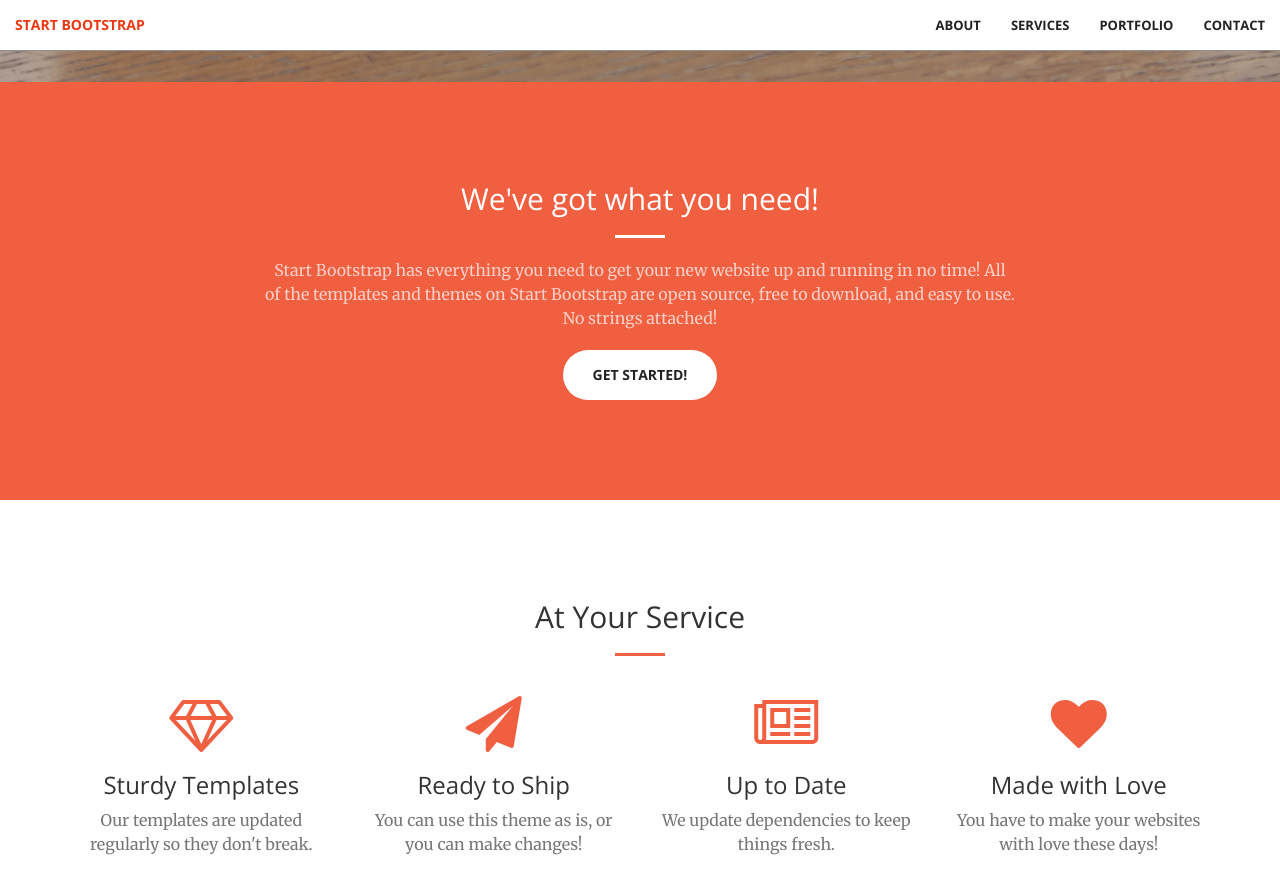
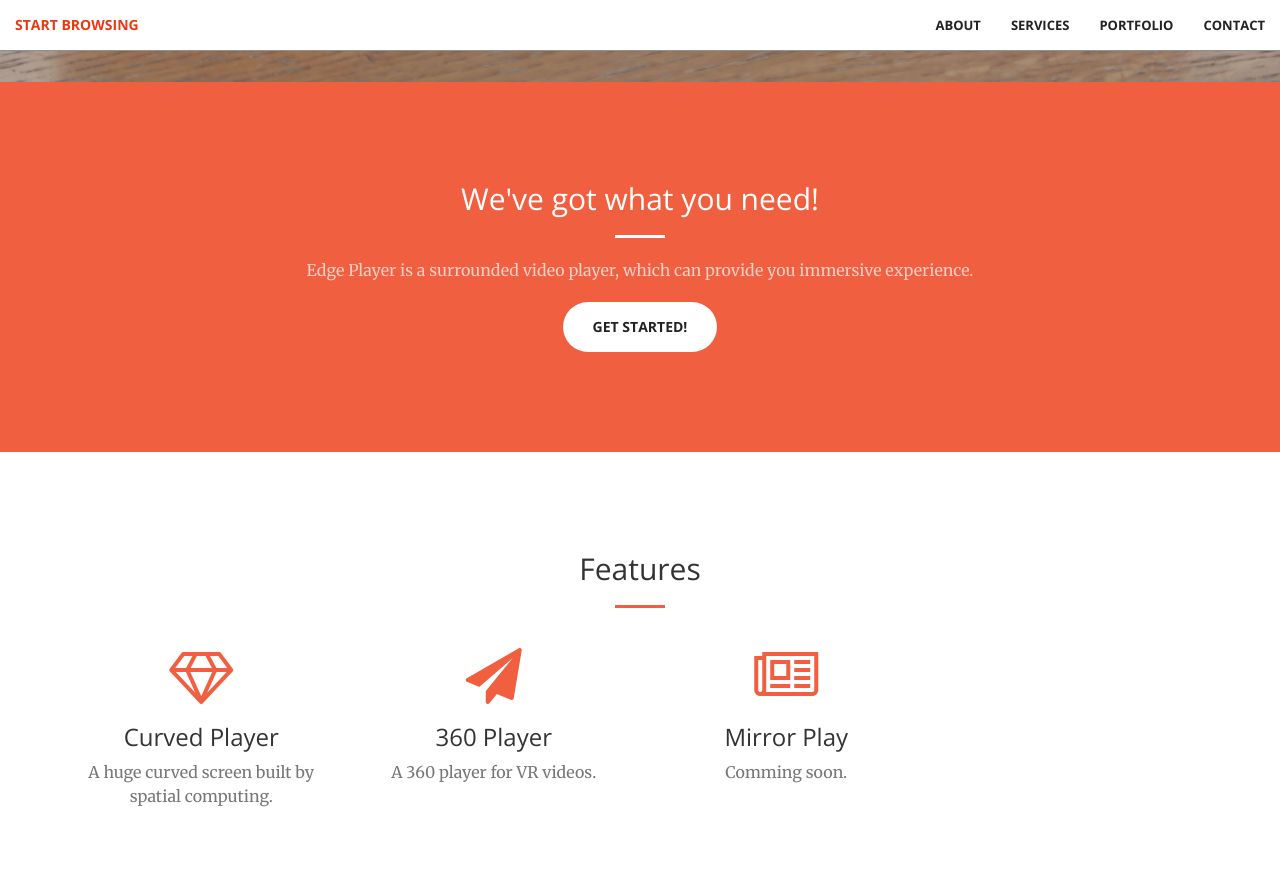
Before and after one commit to AlphaBlackTan/AlphaBlackTan.github.io, a Jekyll site: the page built from index.html, in a window 1280 px wide and 900 px high, scrolled down 818 px. Shown: the top 894 px of the window. Built offline with Jekyll 4.4.1, drawn with Linux system fonts in a browser that asks for light colours; some of the changed text lies outside the part shown.

Commit message:
Change desc

```diff
--- a/_includes/call-to-action.html
+++ b/_includes/call-to-action.html
@@ -4,7 +4,7 @@
             <div class="col-lg-8 col-lg-offset-2 text-center">
                 <h2 class="section-heading">We've got what you need!</h2>
                 <hr class="light">
-                <p class="text-faded">Start Bootstrap has everything you need to get your new website up and running in no time! All of the templates and themes on Start Bootstrap are open source, free to download, and easy to use. No strings attached!</p>
+                <p class="text-faded">Edge Player is a surrounded video player, which can provide you immersive experience.</p>
                 <a href="#" class="btn btn-default btn-xl">Get Started!</a>
             </div>
         </div>
--- a/_includes/header.html
+++ b/_includes/header.html
@@ -3,7 +3,7 @@
         <div class="header-content-inner">
             <h1>Edge Play</h1>
             <hr>
-            <p>Surrounded video playback</p>
+            <p>Surrounded video player</p>
             <a href="#about" class="btn btn-primary btn-xl page-scroll">Find Out More</a>
         </div>
     </div>
--- a/_includes/nav.html
+++ b/_includes/nav.html
@@ -8,7 +8,7 @@
                 <span class="icon-bar"></span>
                 <span class="icon-bar"></span>
             </button>
-            <a class="navbar-brand page-scroll" href="#page-top">Start Bootstrap</a>
+            <a class="navbar-brand page-scroll" href="#page-top">Start Browsing</a>
         </div>
 
         <!-- Collect the nav links, forms, and other content for toggling -->
--- a/_includes/services.html
+++ b/_includes/services.html
@@ -2,7 +2,7 @@
     <div class="container">
         <div class="row">
             <div class="col-lg-12 text-center">
-                <h2 class="section-heading">At Your Service</h2>
+                <h2 class="section-heading">Features</h2>
                 <hr class="primary">
             </div>
         </div>
@@ -12,29 +12,22 @@
             <div class="col-lg-3 col-md-6 text-center">
                 <div class="service-box">
                     <i class="fa fa-4x fa-diamond wow bounceIn text-primary"></i>
-                    <h3>Sturdy Templates</h3>
-                    <p class="text-muted">Our templates are updated regularly so they don't break.</p>
+                    <h3>Curved Player</h3>
+                    <p class="text-muted">A huge curved screen built by spatial computing.</p>
                 </div>
             </div>
             <div class="col-lg-3 col-md-6 text-center">
                 <div class="service-box">
                     <i class="fa fa-4x fa-paper-plane wow bounceIn text-primary" data-wow-delay=".1s"></i>
-                    <h3>Ready to Ship</h3>
-                    <p class="text-muted">You can use this theme as is, or you can make changes!</p>
+                    <h3>360 Player</h3>
+                    <p class="text-muted">A 360 player for VR videos.</p>
                 </div>
             </div>
             <div class="col-lg-3 col-md-6 text-center">
                 <div class="service-box">
                     <i class="fa fa-4x fa-newspaper-o wow bounceIn text-primary" data-wow-delay=".2s"></i>
-                    <h3>Up to Date</h3>
-                    <p class="text-muted">We update dependencies to keep things fresh.</p>
-                </div>
-            </div>
-            <div class="col-lg-3 col-md-6 text-center">
-                <div class="service-box">
-                    <i class="fa fa-4x fa-heart wow bounceIn text-primary" data-wow-delay=".3s"></i>
-                    <h3>Made with Love</h3>
-                    <p class="text-muted">You have to make your websites with love these days!</p>
+                    <h3>Mirror Play</h3>
+                    <p class="text-muted">Comming soon.</p>
                 </div>
             </div>
         </div>
```
